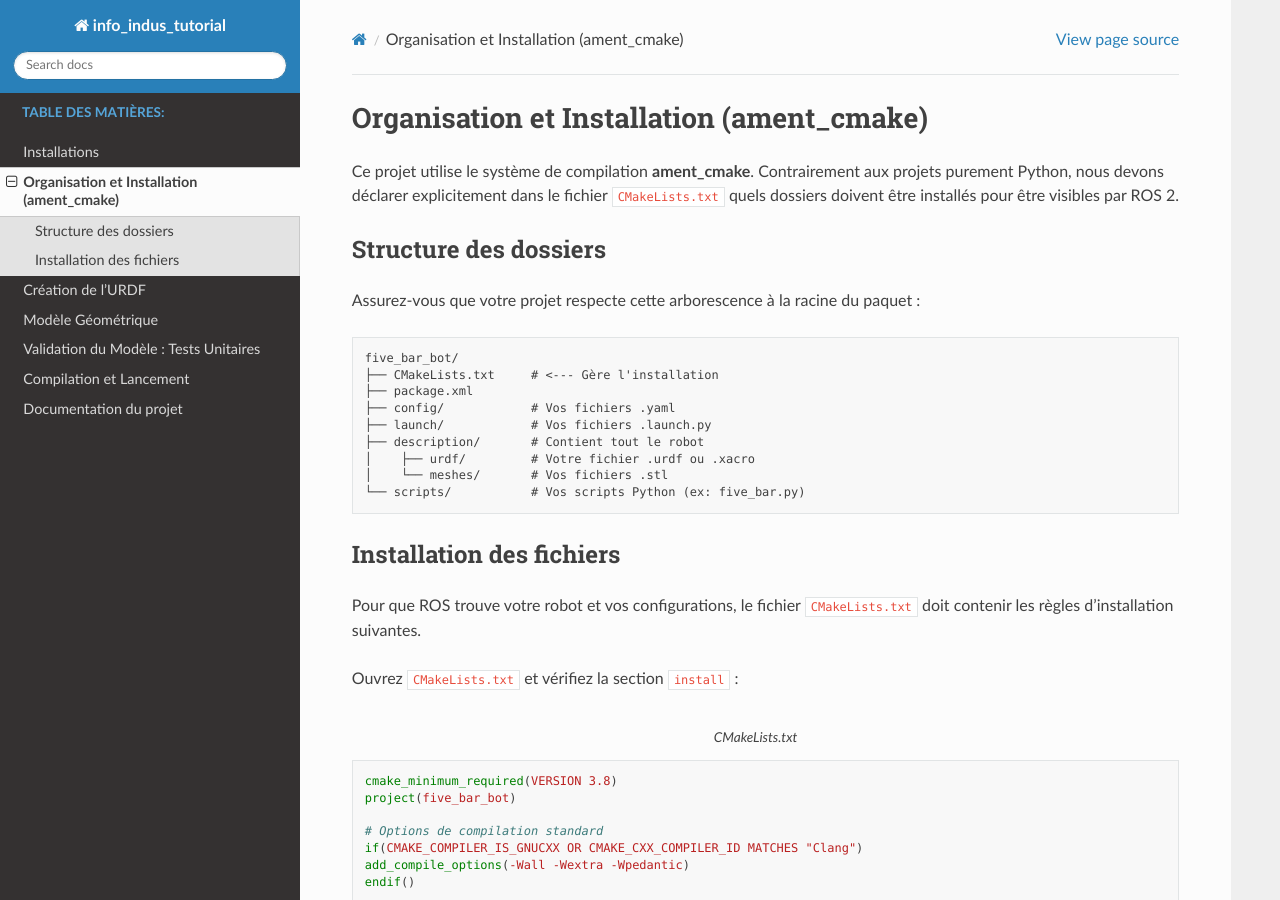
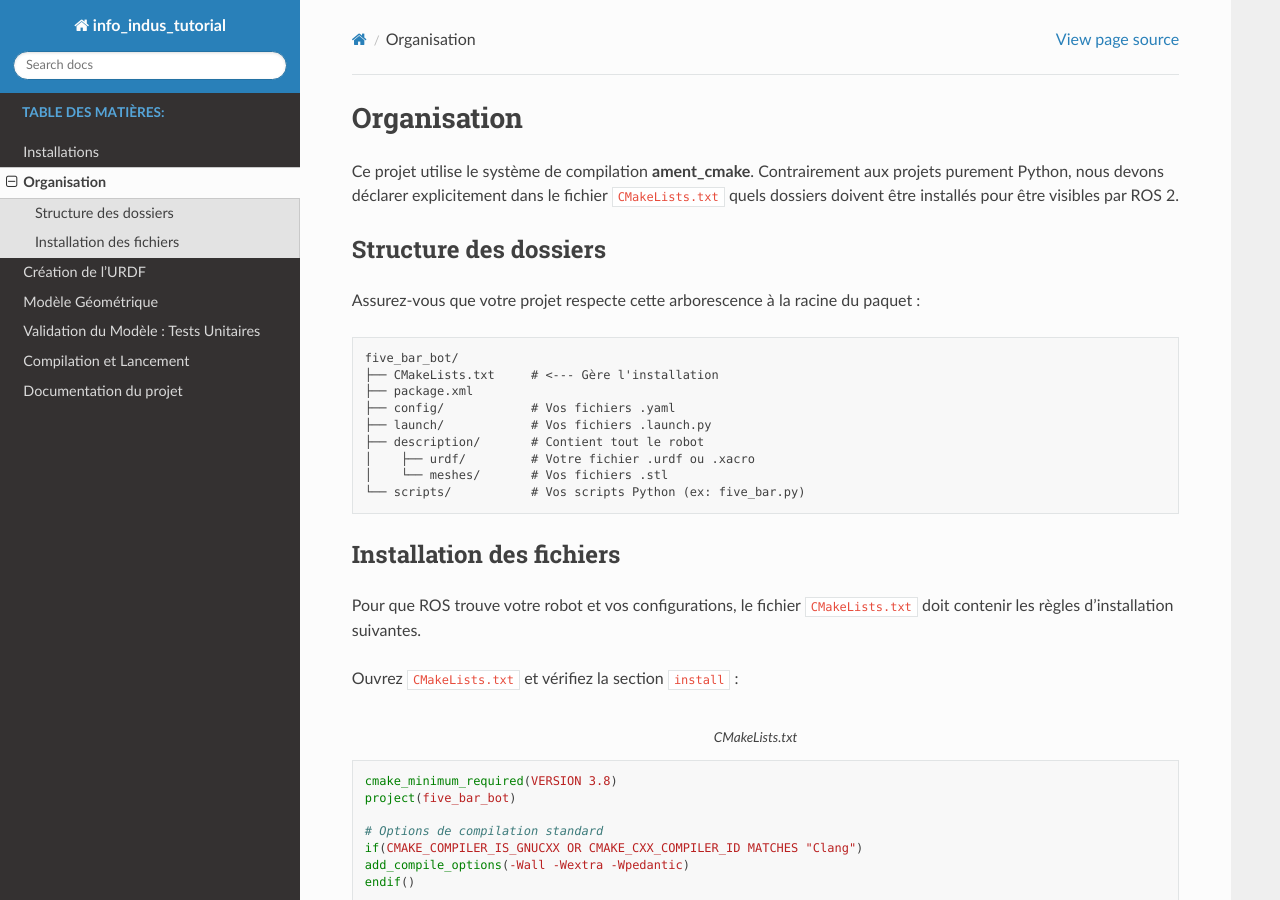
Before and after one commit to BenTTTC/info_indus_tutorial, a Sphinx documentation site: the page built from doc/sphinx/source/organisation.rst, in a window 1280 px wide and 900 px high. Built offline with Sphinx 7.4.7 and the Read the Docs theme 3.1.0, drawn with Linux system fonts in a browser that asks for light colours.

Commit message:
modif_final5

```diff
--- a/doc/sphinx/source/organisation.rst
+++ b/doc/sphinx/source/organisation.rst
@@ -1,5 +1,5 @@
-Organisation et Installation (ament_cmake)
-------------------------------------------
+Organisation
+------------
 
 Ce projet utilise le système de compilation **ament_cmake**. Contrairement aux projets purement Python, nous devons déclarer explicitement dans le fichier ``CMakeLists.txt`` quels dossiers doivent être installés pour être visibles par ROS 2.
 
```
